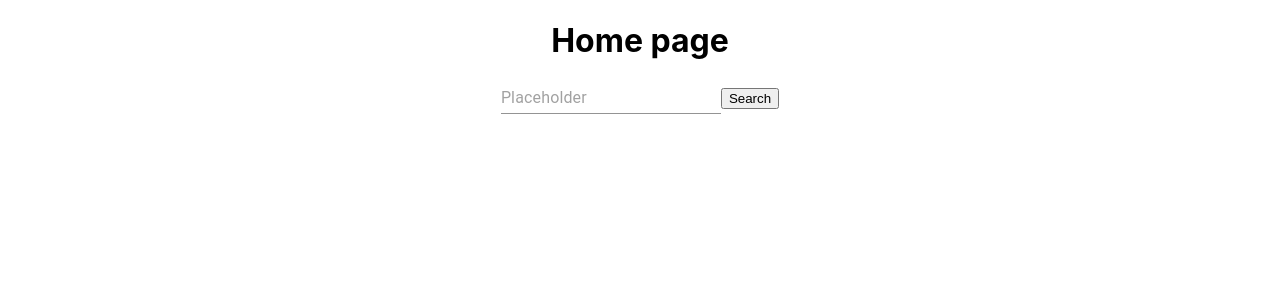
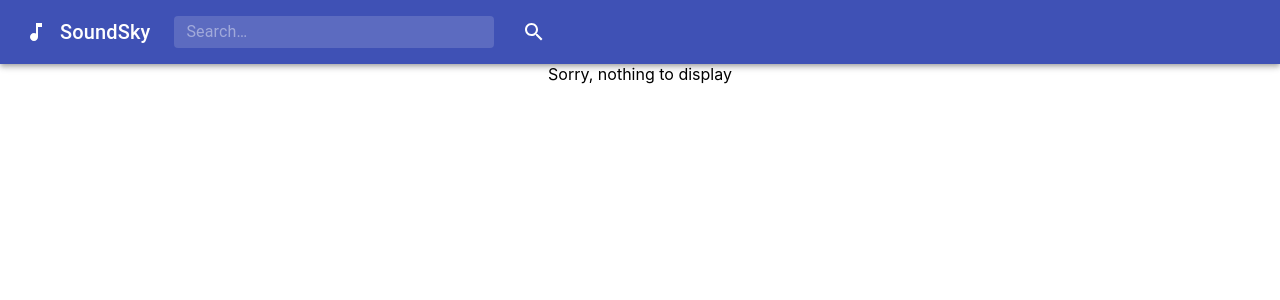
Before and after one commit to PavlykRV/soundsky, a React app: page / in a window 1280 px wide. Shown: the top 300 px of the page. Built offline with nearby package versions, Linux system fonts and the light colour scheme.

Commit message:
move header to shared components

```diff
--- a/package.json
+++ b/package.json
@@ -46,7 +46,7 @@
     "jest-watch-typeahead": "0.6.1",
     "lodash": "4.17.20",
     "mini-css-extract-plugin": "0.11.3",
-    "node-sass": "^5.0.0",
+    "node-sass": "5.0.0",
     "optimize-css-assets-webpack-plugin": "5.0.4",
     "pnp-webpack-plugin": "1.6.4",
     "postcss-flexbugs-fixes": "4.2.1",
@@ -66,7 +66,7 @@
     "redux-thunk": "^2.3.0",
     "resolve": "1.18.1",
     "resolve-url-loader": "^3.1.2",
-    "sass-loader": "8.0.2",
+    "sass-loader": "10.1.1",
     "semver": "7.3.2",
     "style-loader": "1.3.0",
     "terser-webpack-plugin": "4.2.3",
--- a/src/App.js
+++ b/src/App.js
@@ -1,15 +1,17 @@
 import React from 'react';
 import { Switch, Route } from 'react-router-dom';
-import Homepage from './pages/Home';
-import ArtistPage from './pages/Artist';
+import Artists from './pages/Artists';
+import Artist from './pages/Artist';
+import Header from './shared/Header'
 import './App.css';
 
 function App() {
   return (
     <div className='App'>
+      <Header />
       <Switch>
-        <Route exact path='/' component={Homepage} />
-        <Route path='/:id' component={ArtistPage} />
+        <Route exact path='/' component={Artists} />
+        <Route path='/:id' component={Artist} />
       </Switch>
     </div>
   );
--- /dev/null
+++ b/src/pages/Artists/Artists.module.scss
@@ -0,0 +1,7 @@
+.link {
+  text-decoration: none;
+}
+
+.gridContainer {
+  padding: 24px;
+}
--- /dev/null
+++ b/src/pages/Artists/components/ArtistCard/ArtistCard.module.scss
@@ -0,0 +1,4 @@
+.media {
+  height: 0;
+  padding-top: 56.25%;
+}
--- a/src/pages/Home/components/ArtistCard/index.jsx
+++ b/src/pages/Artists/components/ArtistCard/index.jsx
@@ -5,14 +5,11 @@ import CardMedia from '@material-ui/core/CardMedia';
 import CardContent from '@material-ui/core/CardContent';
 
 import Avatar from '@material-ui/core/Avatar';
-import IconButton from '@material-ui/core/IconButton';
 import Typography from '@material-ui/core/Typography';
-
-import MoreVertIcon from '@material-ui/icons/MoreVert';
-import styles from './ArtistCard.css';
+import styles from './ArtistCard.module.scss';
 
 const ArtistCard = (props) => {
-  const { strArtist, intFormedYear, strArtistThumb, strBiographyEN } =
+  const { strArtist, intFormedYear, strArtistThumb, strGenre, strCountry} =
     props.artist || {};
 
   return (
@@ -20,16 +17,11 @@ const ArtistCard = (props) => {
       <CardHeader
         avatar={
           <Avatar aria-label='recipe' className={styles.avatar}>
-            R
+            {strArtist.substr(0,1)}
           </Avatar>
         }
-        action={
-          <IconButton aria-label='settings'>
-            <MoreVertIcon />
-          </IconButton>
-        }
         title={strArtist}
-        subheader={intFormedYear}
+        subheader={`${intFormedYear} ${strGenre} ${strCountry}`}
       />
       <CardMedia
         className={styles.media}
@@ -38,7 +30,7 @@ const ArtistCard = (props) => {
       />
       <CardContent>
         <Typography variant='body2' color='textSecondary' component='p'>
-          {`${strBiographyEN.substr(0, 200)}...`}
+
         </Typography>
       </CardContent>
     </Card>
--- /dev/null
+++ b/src/pages/Artists/index.jsx
@@ -0,0 +1,42 @@
+import React from 'react';
+import { Link } from 'react-router-dom';
+
+import { Grid } from '@material-ui/core';
+import ArtistCard from './components/ArtistCard';
+import { useArtistsSelect } from '../../selectors/common';
+
+import styles from './Artists.module.scss';
+
+const Artists = () => {
+  const artists = useArtistsSelect();
+
+  return (
+    <div>
+      {artists.length > 0 ? (
+        <Grid container spacing={3} className={styles.gridContainer}>
+          {artists.map((artist) => {
+            return (
+              <Grid
+                item
+                key={artist.idArtist}
+                xs={12}
+                sm={6}
+                md={4}
+                lg={3}
+                justify='center'
+              >
+                <Link to={artist.idArtist} className={styles.link}>
+                  <ArtistCard artist={artist} />
+                </Link>
+              </Grid>
+            );
+          })}
+        </Grid>
+      ) : (
+        <div>Sorry, nothing to display</div>
+      )}
+    </div>
+  );
+};
+
+export default Artists;
--- a/src/pages/Home/components/ArtistCard/ArtistCard.css
+++ /dev/null
@@ -1,17 +0,0 @@
-.root {
-  max-width: 345px;
-}
-
-.media {
-  height: 0;
-  padding-top: '56.25%';
-}
-
-.expand {
-  transform: rotate(0deg);
-  margin-left: auto;
-}
-
-.expandOpen {
-  transform: rotate(180deg);
-}
--- a/src/pages/Home/index.jsx
+++ /dev/null
@@ -1,44 +0,0 @@
-import React, { useState } from 'react';
-import { useDispatch } from 'react-redux';
-// import debounce from 'lodash/debounce'
-import get from 'lodash/get';
-import Input from '@material-ui/core/Input';
-import ArtistCard from './components/ArtistCard';
-import { getArtistsList } from '../../redux/actions/artists';
-import { useArtistsSelect } from '../../selectors/common';
-
-const HomePage = () => {
-  const dispatch = useDispatch();
-  const [query, setQuery] = useState('');
-  const artists = useArtistsSelect();
-
-  const handleChange = (event) => {
-    event.preventDefault();
-    const searchQuery = get(event, 'target.value', '');
-    setQuery(searchQuery);
-  };
-
-  const handleSearch = () => {
-    dispatch(getArtistsList(query));
-  };
-
-  // const debouncedSearch = debounce(handleSearch, 500)
-  return (
-    <div>
-      <h1>Home page</h1>
-      <Input
-        placeholder='Placeholder'
-        onChange={handleChange}
-        // onKeyUp={debouncedSearch}
-        inputProps={{ 'aria-label': 'description' }}
-      />
-      <button onClick={handleSearch}>Search</button>
-
-      {artists.map((artist) => {
-        return <ArtistCard key={artist.idArtist} artist={artist} />;
-      })}
-    </div>
-  );
-};
-
-export default HomePage;
--- a/src/redux/reducers/artists/index.js
+++ b/src/redux/reducers/artists/index.js
@@ -7,7 +7,7 @@ const artistsReducer = (state = initialState, action) => {
     case actionTypes.ARTISTS.FETCH_SUCCESS:
       const artists = get(action, 'payload.artists', []);
 
-      return artists ? [...artists] : state;
+      return artists ? [...artists] : [];
     case actionTypes.ARTISTS.FETCH_FAILURE:
     default:
       return state;
--- /dev/null
+++ b/src/shared/Header/Header.module.scss
@@ -0,0 +1,28 @@
+.root {
+  .search {
+    position: relative;
+    border-radius: 4px;
+    width: auto;
+    margin-left: 24px;
+    margin-right: 16px;
+    background-color: rgba(255, 255, 255, 0.15);
+
+    @media screen and (min-width: 640px) {
+      min-width: 320px;
+    }
+  }
+
+  .inputRoot {
+    width: 100%;
+    padding: 0 12px;
+    color: #fff;
+  }
+
+  .inputInput {
+    color: inherit;
+  }
+
+  .searchButton {
+    color: inherit;
+  }
+}
--- /dev/null
+++ b/src/shared/Header/index.jsx
@@ -0,0 +1,68 @@
+import React, { useState } from 'react';
+import get from 'lodash/get';
+import { useHistory } from "react-router-dom";
+// import debounce from 'lodash/debounce'
+import { useDispatch } from 'react-redux';
+import {
+  AppBar,
+  Toolbar,
+  Typography,
+  IconButton,
+  InputBase,
+} from '@material-ui/core';
+import MusicNoteIcon from '@material-ui/icons/MusicNote';
+import SearchIcon from '@material-ui/icons/Search';
+import { getArtistsList } from '../../redux/actions/artists';
+import styles from './Header.module.scss';
+
+const Header = () => {
+  const dispatch = useDispatch();
+  const history = useHistory();
+  const [query, setQuery] = useState('');
+  const handleChange = (event) => {
+    event.preventDefault();
+    const searchQuery = get(event, 'target.value', '');
+    setQuery(searchQuery);
+  };
+
+  const handleSearch = () => {
+    dispatch(getArtistsList(query));
+    history.push('/');
+  };
+
+  // const debouncedSearch = debounce(handleSearch, 500)
+  return (
+    <AppBar position='static' className={styles.root}>
+      <Toolbar className={styles.toolbar}>
+        <IconButton
+          edge='start'
+          className={styles.menuButton}
+          color='inherit'
+          aria-label='menu'
+        >
+          <MusicNoteIcon />
+        </IconButton>
+        <Typography variant='h6' className={styles.title}>
+          SoundSky
+        </Typography>
+        <div className={styles.search}>
+          <InputBase
+            placeholder='Search…'
+            onChange={handleChange}
+            classes={{
+              root: styles.inputRoot,
+              input: styles.inputInput,
+            }}
+            // onKeyUp={debouncedSearch}
+            inputProps={{ 'aria-label': 'search' }}
+          />
+        </div>
+        <IconButton className={styles.searchButton} onClick={handleSearch}>
+          <SearchIcon />
+        </IconButton>
+      </Toolbar>
+    </AppBar>
+  );
+};
+
+export default Header;
```
Also changed, not shown: 1 other file (tests, documents, lock files or other folders).
